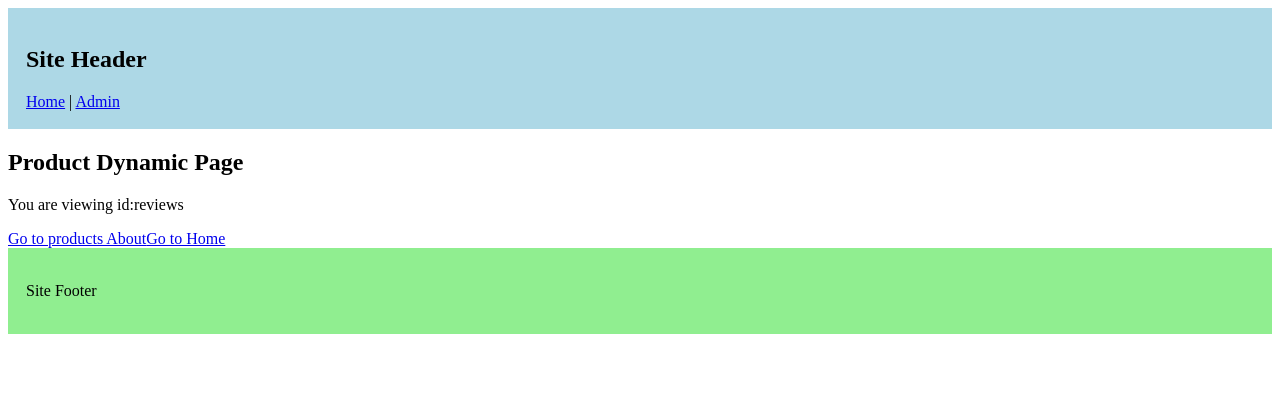
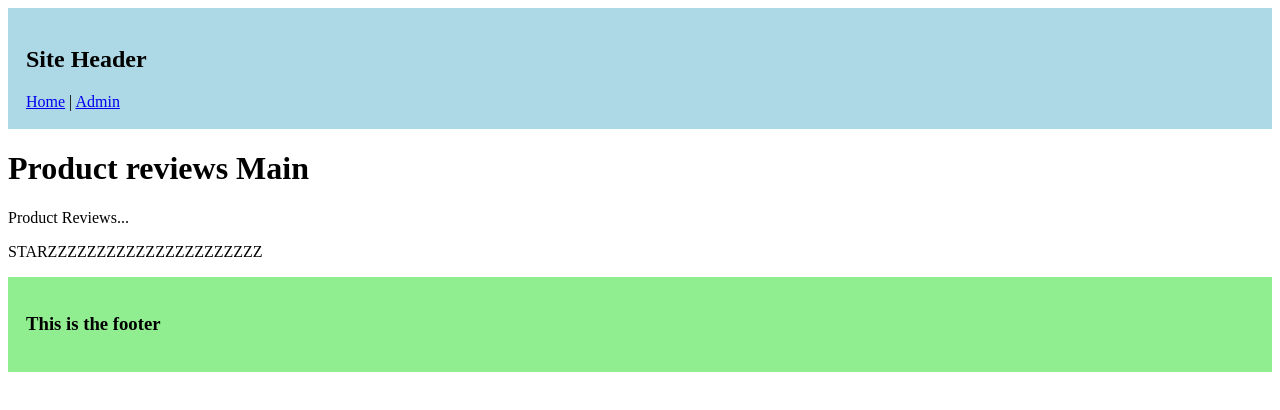
Before and after one commit to NipunShrivats/Nuxt_js, a Nuxt app: page /products/reviews in a window 1280 px wide. Shown: the top 410 px of the page. Built offline with nearby package versions, Linux system fonts and the light colour scheme.

Commit message:
component and lazy

```diff
--- /dev/null
+++ b/app/components/Footer.vue
@@ -0,0 +1,7 @@
+<template>
+  <div>
+    <h3>This is the footer</h3>
+  </div>
+</template>
+
+<script></script>
--- /dev/null
+++ b/app/components/ReviewSection.vue
@@ -0,0 +1,8 @@
+<template>
+  <div>
+    <p>Product Reviews...</p>
+    <p>STARZZZZZZZZZZZZZZZZZZZZZZ</p>
+  </div>
+</template>
+
+<script></script>
--- a/app/layouts/admin.vue
+++ b/app/layouts/admin.vue
@@ -10,7 +10,7 @@
       <slot></slot>
     </main>
     <footer style="background: palevioletred; padding: 18px">
-      <p>Site Footer</p>
+      <Footer />
     </footer>
   </div>
 </template>
--- a/app/layouts/default.vue
+++ b/app/layouts/default.vue
@@ -10,7 +10,7 @@
       <slot></slot>
     </main>
     <footer style="background: lightgreen; padding: 18px">
-      <p>Site Footer</p>
+      <Footer />
     </footer>
   </div>
 </template>
--- a/app/pages/index.vue
+++ b/app/pages/index.vue
@@ -11,6 +11,8 @@
     <h3><NuxtLink to="/products">Go to Products</NuxtLink></h3>
 
     <h3><NuxtLink to="/blogs">Go to blogs</NuxtLink></h3>
+
+    <h3><NuxtLink to="/products/reviews">Product Reviews</NuxtLink></h3>
   </div>
 </template>
 
--- /dev/null
+++ b/app/pages/products/reviews.vue
@@ -0,0 +1,15 @@
+<template>
+  <div>
+    <h1>Product reviews Main</h1>
+    <!-- Will only load on client side -->
+    <ClientOnly>
+      <LazyReviewSection />
+    </ClientOnly>
+  </div>
+</template>
+
+<script setup>
+const LazyReviewSection = defineAsyncComponent(
+  () => import("@/components/ReviewSection.vue"),
+);
+</script>
```
